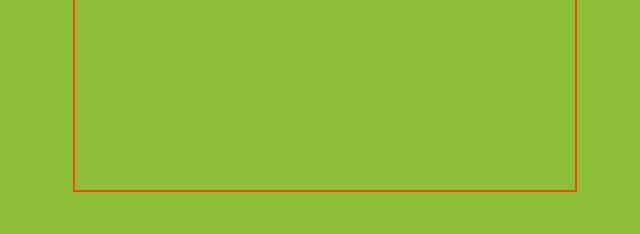
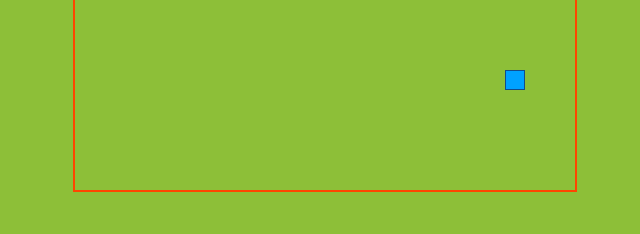
Before and after one commit to oleh-zuiev/snake-game, a plain HTML site: page index.html in a window 1280 px wide. Shown: the part 356-590 px from the top of the page, 315-955 px from the left. Drawn offline with Linux system fonts and the light colour scheme.

Commit message:
minimum game process ready
minimum game process

```diff
--- a/JS/main.js
+++ b/JS/main.js
@@ -1,12 +1,18 @@
 // control with a help of position and take coordinates 'to win'
-let str;
+let str; //up/down/left/right
 let horizontalPosition;
 let verticalPosition;
+let snakeContainerEl = document.querySelector(".js-snake-container");
 let stopButtonRef = document.querySelector(".stop-button");
 let snakeRef = document.querySelector(".snake");
 let animationFrameId;
 let timeOutId;
-let fps = 5;
+let fps = 25;
+let targetForsnake;
+// ----------
+let coordinatesOfSnake; //it's an array
+let coordinatesOfTarget; //it's an array generateTarget();
+let notFirstTarget; // it's for
 // ============================
 snakeRef.style.top = "51%";
 snakeRef.style.left = "51%";
@@ -38,22 +44,17 @@ document.addEventListener("keydown", function (event) {
       str = "Down";
       break;
   }
-  // window.cancelAnimationFrame(moveSnake);
   getPositionOfSnake();
   animationFrameId = requestAnimationFrame(moveSnake);
-  // moveSnake(str);
 });
 // ========================
 
 function getPositionOfSnake() {
   horizontalPosition = Number.parseInt(snakeRef.style["left"]);
   verticalPosition = Number.parseInt(snakeRef.style["top"]);
-  console.log(horizontalPosition);
-  console.log(verticalPosition);
 }
 // =================
 function moveSnake() {
-  console.log(str);
   if (str === "Up") {
     verticalPosition -= 1;
     snakeRef.style.top = verticalPosition + "%";
@@ -70,7 +71,9 @@ function moveSnake() {
     horizontalPosition += 1;
     snakeRef.style.left = horizontalPosition + "%";
   }
-  readOffset(snakeRef);
+  coordinatesOfSnake = readOffset(snakeRef);
+  coordinatesOfTarget = readOffset(targetForsnake);
+  winScore();
   timeOutId = setTimeout(function () {
     //throttle requestAnimationFrame to 20fps
     animationFrameId = requestAnimationFrame(moveSnake);
@@ -88,11 +91,46 @@ stopButtonRef.addEventListener("click", function () {
 function readOffset(el) {
   let toLeft = el.offsetLeft;
   let fromTop = el.offsetTop;
-  console.log("offsets:", toLeft, fromTop);
+  let arrWithOffsets = [toLeft, fromTop];
+  return arrWithOffsets;
 }
 // =====================
 function generateTarget() {
-  console.log("smth");
+  if (notFirstTarget) {
+    snakeContainerEl.removeChild(targetForsnake);
+  }
+  let randomVertical = getRandomIntInclusive(0, 95);
+  let randomHorizontal = getRandomIntInclusive(0, 95);
+  targetForsnake = document.createElement("div");
+  targetForsnake.style.zIndex = "-3";
+  snakeContainerEl.appendChild(targetForsnake);
+  targetForsnake.style.top = randomVertical + "%";
+  targetForsnake.style.left = randomHorizontal + "%";
+  targetForsnake.classList.add("target");
+  notFirstTarget = true;
+}
+function getRandomIntInclusive(min, max) {
+  min = Math.ceil(min);
+  max = Math.floor(max);
+  return Math.floor(Math.random() * (max - min + 1) + min);
+}
+generateTarget();
+// ====================
+function winScore() {
+  console.log(coordinatesOfSnake, coordinatesOfTarget);
+  console.log(Math.abs(coordinatesOfSnake[0] - coordinatesOfTarget[0]));
+  console.log(Math.abs(coordinatesOfSnake[1] - coordinatesOfTarget[1]));
+  if (
+    Math.abs(coordinatesOfSnake[0] - coordinatesOfTarget[0]) <= 19 &&
+    Math.abs(coordinatesOfSnake[1] - coordinatesOfTarget[1]) <= 19
+  ) {
+    console.log("bingo");
+    generateTarget();
+  }
+}
+// ====================
+function checkIfSnakeTouchesBorder() {
+  console.log("game over");
 }
 // ====================
 //   var id = null;
--- a/css/styles.css
+++ b/css/styles.css
@@ -164,3 +164,11 @@ ol {
   background-color: coral;
   border-radius: 3px;
 }
+/* ==================== */
+.target {
+  position: absolute;
+  width: 20px;
+  height: 20px;
+  background-color: rgb(0, 162, 255);
+  border: 1px solid rgb(19, 77, 139);
+}
--- a/index.html
+++ b/index.html
@@ -10,7 +10,7 @@
   </head>
   <body style="background-color: rgb(141, 191, 56)">
     <div class="_main-container">
-      <div class="snake-container">
+      <div class="snake-container js-snake-container">
         <div class="snake"></div>
       </div>
     </div>
```
Also changed, not shown: 2 other files.
